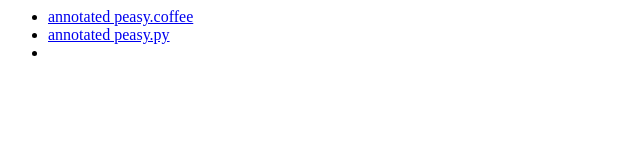
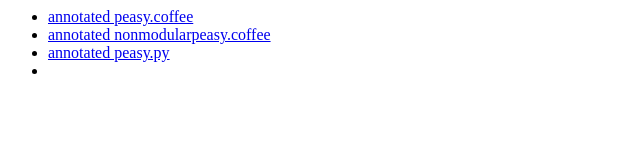
Before and after one commit to chaosim/peasy, a plain HTML site: page index.html in a window 1280 px wide. Shown: the whole page, without its empty margins (0-640 px from the left). Drawn offline with Linux system fonts and the light colour scheme.

Commit message:
add link to nonmodularpeasy.html

```diff
--- a/index.html
+++ b/index.html
@@ -2,6 +2,7 @@
 <body>
 <ul>
     <li><a href='./doc/peasy.html'> annotated peasy.coffee </a> </li>
+    <li><a href='./doc/nonmodularpeasy.html'> annotated nonmodularpeasy.coffee </a> </li>
     <li><a href='./doc/pypeasy.html'> annotated peasy.py </a><li>
 </ul>
 </body>
```
